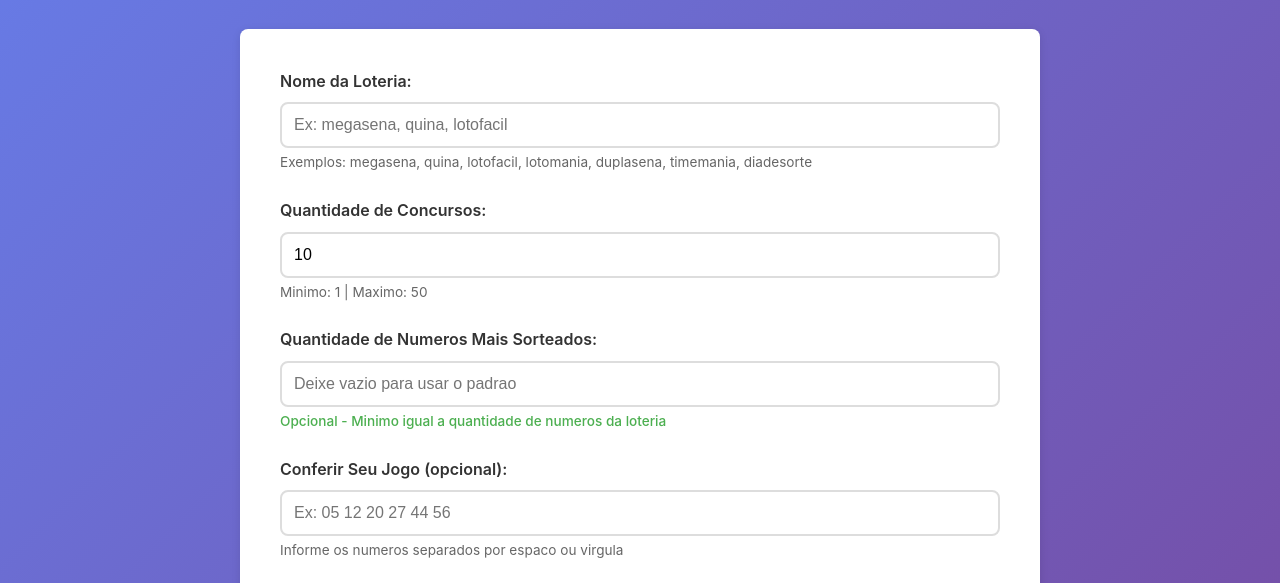
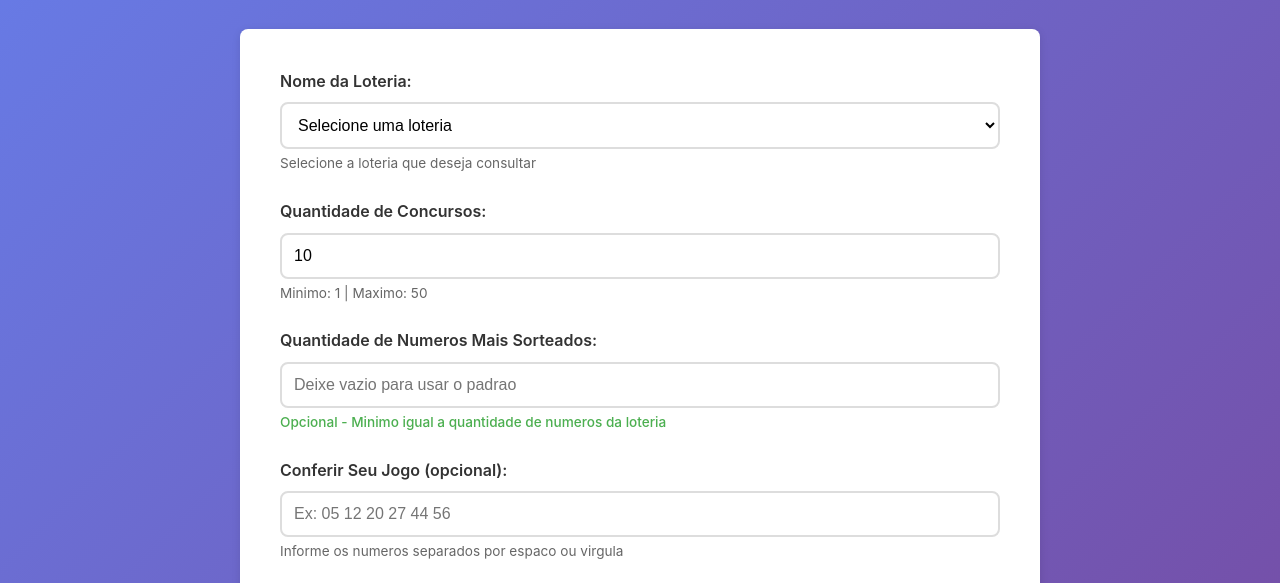
Before and after one commit to bernardofusco/lotocheck, a plain HTML site: page index.html in a window 1280 px wide. Shown: the part 181-764 px from the top of the page. Drawn offline with Linux system fonts and the light colour scheme.

Commit message:
alteração de lista suspensa

```diff
--- a/index.html
+++ b/index.html
@@ -18,15 +18,23 @@
             <form id="loteria-form" class="form">
                 <div class="form-group">
                     <label for="loteria-nome">Nome da Loteria:</label>
-                    <input
-                        type="text"
+                    <select
                         id="loteria-nome"
                         name="loteria-nome"
-                        placeholder="Ex: megasena, quina, lotofacil"
                         required
-                        autocomplete="off"
                     >
-                    <small class="form-hint">Exemplos: megasena, quina, lotofacil, lotomania, duplasena, timemania, diadesorte</small>
+                        <option value="">Selecione uma loteria</option>
+                        <option value="megasena">Mega-Sena</option>
+                        <option value="quina">Quina</option>
+                        <option value="lotofacil">Lotofácil</option>
+                        <option value="lotomania">Lotomania</option>
+                        <option value="timemania">Timemania</option>
+                        <option value="duplasena">Dupla Sena</option>
+                        <option value="diadesorte">Dia de Sorte</option>
+                        <option value="supersete">Super Sete</option>
+                        <option value="federal">Loteria Federal</option>
+                    </select>
+                    <small class="form-hint">Selecione a loteria que deseja consultar</small>
                 </div>
 
                 <div class="form-group">
--- a/styles.css
+++ b/styles.css
@@ -85,7 +85,24 @@ body {
     transition: var(--transition);
 }
 
+.form-group select {
+    width: 100%;
+    padding: 0.75rem;
+    border: 2px solid var(--border-color);
+    border-radius: var(--border-radius);
+    font-size: 1rem;
+    transition: var(--transition);
+    background-color: white;
+    cursor: pointer;
+}
+
 .form-group input:focus {
+    outline: none;
+    border-color: var(--primary-color);
+    box-shadow: 0 0 0 3px rgba(76, 175, 80, 0.1);
+}
+
+.form-group select:focus {
     outline: none;
     border-color: var(--primary-color);
     box-shadow: 0 0 0 3px rgba(76, 175, 80, 0.1);
```
